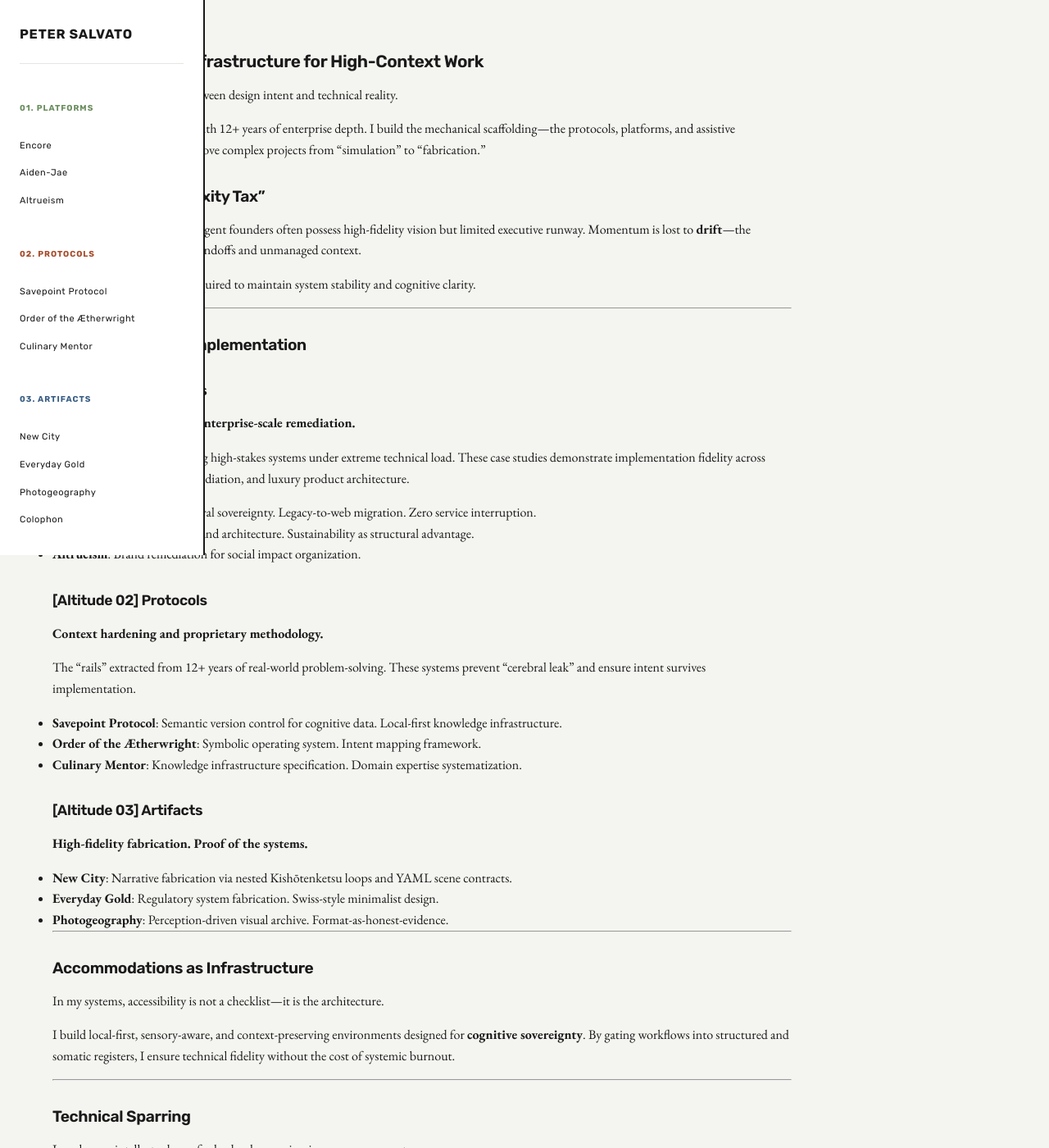
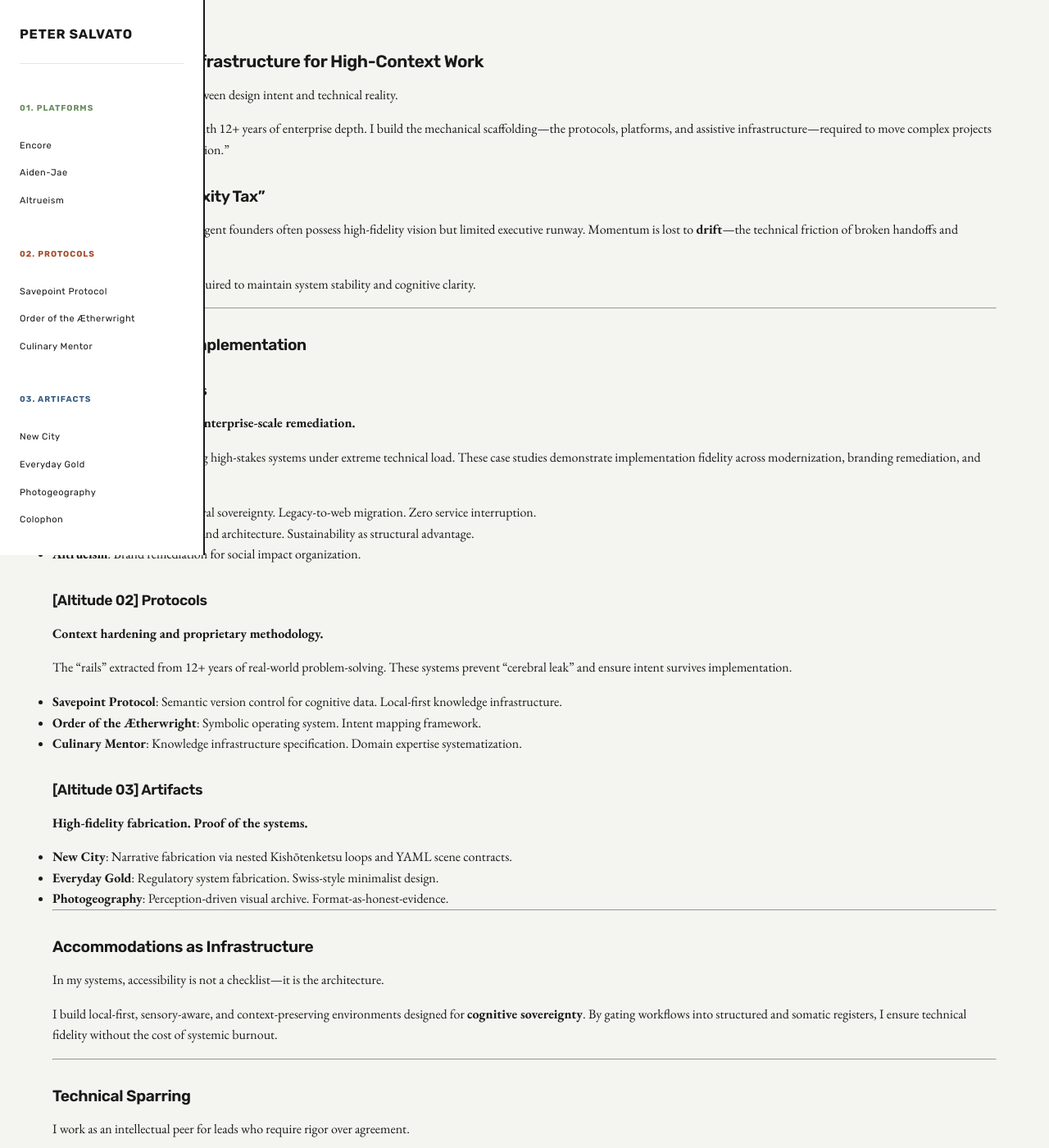
Before and after one commit to PeterSalvato/petersalvato-constellation, a Jekyll site: the page built from index.md, in a window 1280 px wide and 1400 px high. Shown: the whole window at 82% size. Built offline with Jekyll 4.4.1, drawn with Linux system fonts in a browser that asks for light colours.

Commit message:
main content test

```diff
--- a/assets/css/main.scss
+++ b/assets/css/main.scss
@@ -206,8 +206,6 @@ a {
 
 #main-content {
   padding-left: $sidebar-width;
-  flex: 1;
-  width: calc(100% - #{$sidebar-width});
   padding: $padding-large $padding-large;
 
   #container {
```
